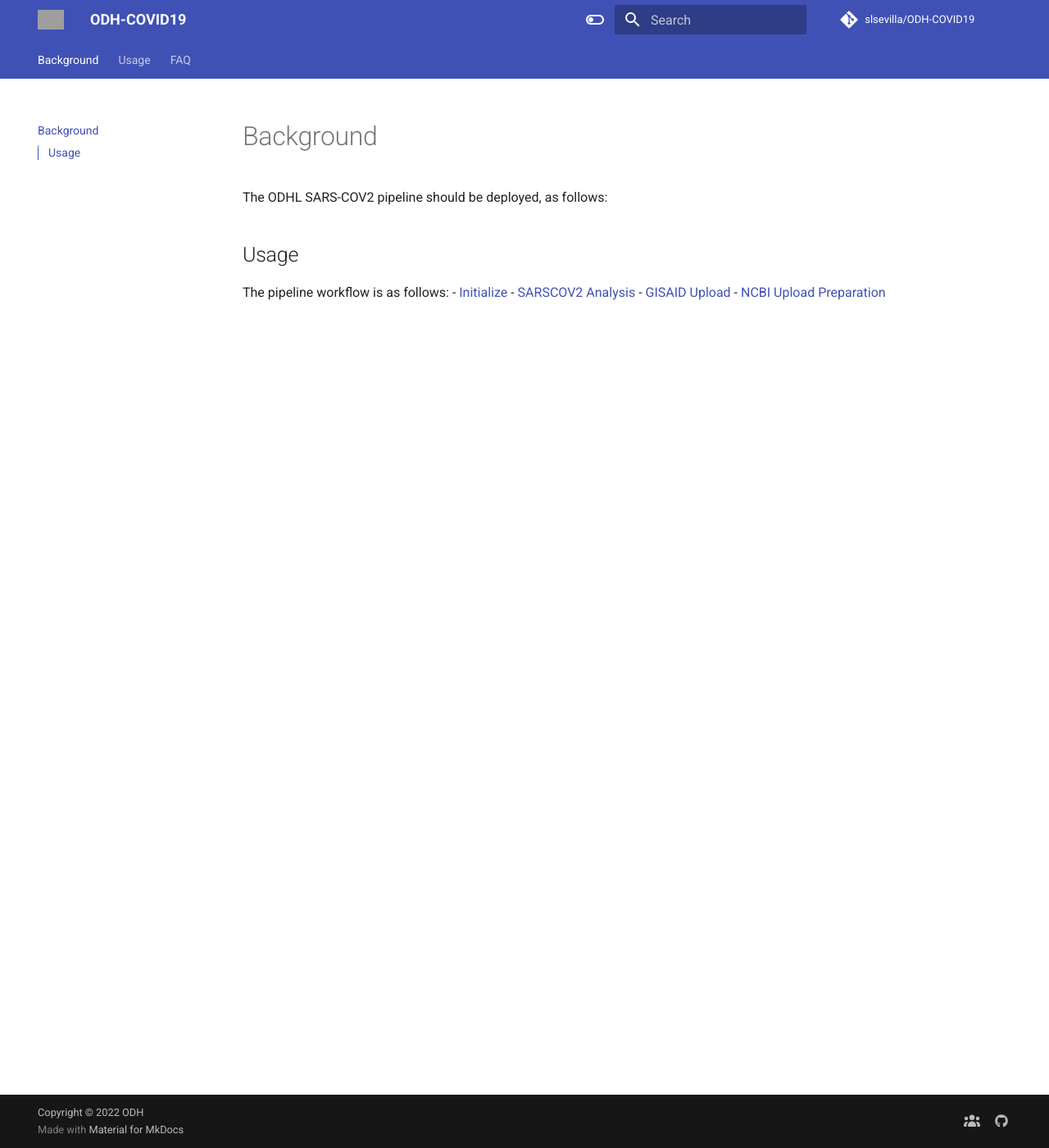
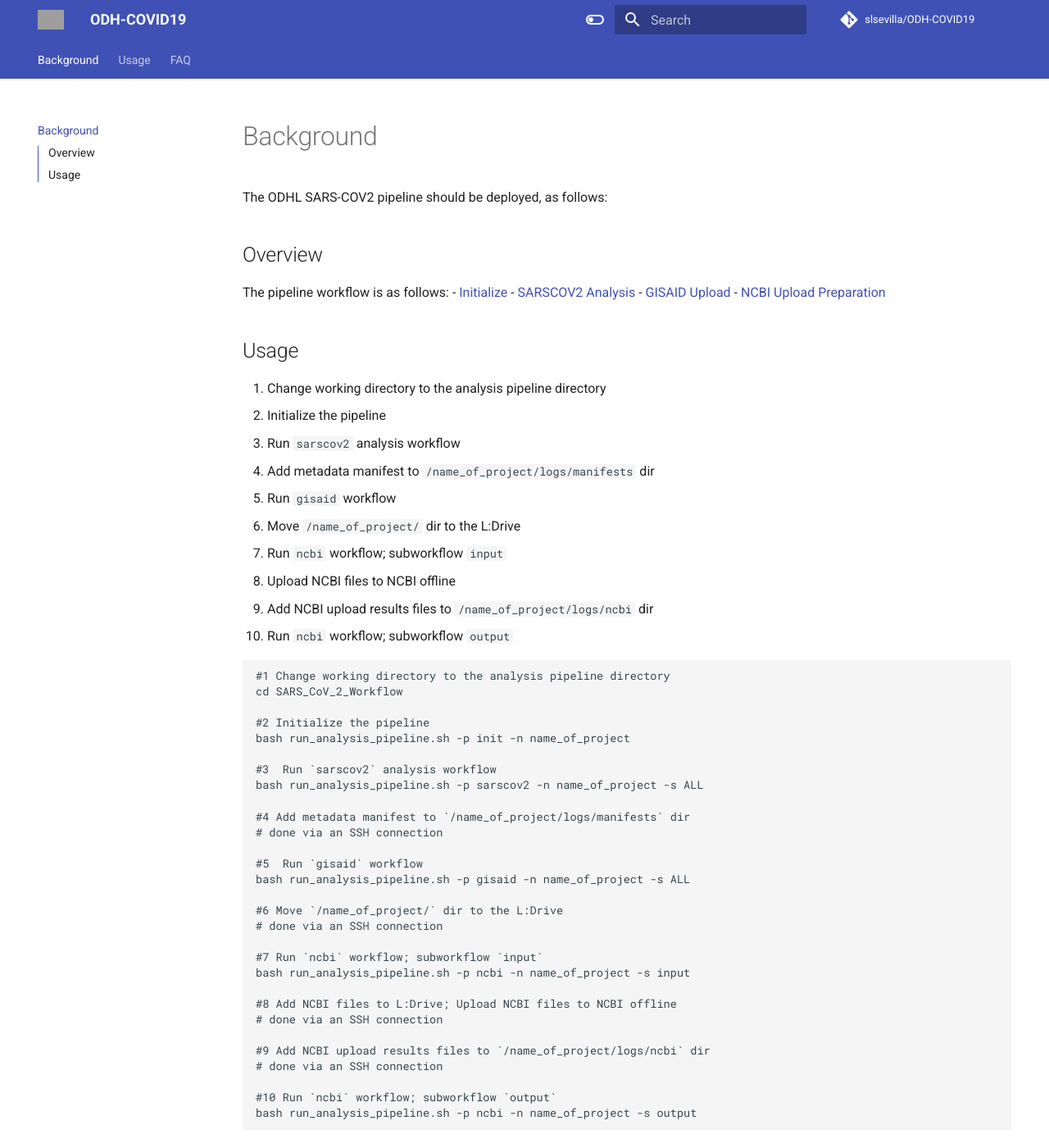
Before and after one commit to ODHL/ODH-COVID19, an MkDocs documentation site: the page built from docs/index.md, in a window 1280 px wide and 1400 px high. Shown: the whole window at 82% size. Built offline with MkDocs 1.6.1 and Material for MkDocs 9.7.7, drawn with Linux system fonts in a browser that asks for light colours; comment, search, counter and statistics services are not loaded; the version menu is left out; grey boxes are pictures that could not be loaded.

Commit message:
docs: continue updating

````diff
--- a/docs/index.md
+++ b/docs/index.md
@@ -1,7 +1,52 @@
 The ODHL SARS-COV2 pipeline should be deployed, as follows:
-## Usage
+
+## Overview
 The pipeline workflow is as follows:
 - [Initialize](https://odhl.github.io/SARS_CoV_2_Workflow/ODH-COVID19/getting-started/#initialization)
 - [SARSCOV2 Analysis](https://odhl.github.io/SARS_CoV_2_Workflow/ODH-COVID19/analysis/)
 - [GISAID Upload](https://odhl.github.io/SARS_CoV_2_Workflow/ODH-COVID19/gisaid/)
 - [NCBI Upload Preparation](https://odhl.github.io/SARS_CoV_2_Workflow/ODH-COVID19/ncbi/)
+
+## Usage
+1. Change working directory to the analysis pipeline directory
+2. Initialize the pipeline
+3. Run `sarscov2` analysis workflow
+4. Add metadata manifest to `/name_of_project/logs/manifests` dir
+5. Run `gisaid` workflow
+6. Move `/name_of_project/` dir to the L:Drive
+7. Run `ncbi` workflow; subworkflow `input`
+8. Upload NCBI files to NCBI offline
+9. Add NCBI upload results files to `/name_of_project/logs/ncbi` dir
+10. Run `ncbi` workflow; subworkflow `output`
+
+```
+#1 Change working directory to the analysis pipeline directory
+cd SARS_CoV_2_Workflow
+
+#2 Initialize the pipeline
+bash run_analysis_pipeline.sh -p init -n name_of_project
+
+#3  Run `sarscov2` analysis workflow
+bash run_analysis_pipeline.sh -p sarscov2 -n name_of_project -s ALL
+
+#4 Add metadata manifest to `/name_of_project/logs/manifests` dir
+# done via an SSH connection
+
+#5  Run `gisaid` workflow
+bash run_analysis_pipeline.sh -p gisaid -n name_of_project -s ALL
+
+#6 Move `/name_of_project/` dir to the L:Drive
+# done via an SSH connection
+
+#7 Run `ncbi` workflow; subworkflow `input`
+bash run_analysis_pipeline.sh -p ncbi -n name_of_project -s input
+
+#8 Add NCBI files to L:Drive; Upload NCBI files to NCBI offline
+# done via an SSH connection
+
+#9 Add NCBI upload results files to `/name_of_project/logs/ncbi` dir
+# done via an SSH connection
+
+#10 Run `ncbi` workflow; subworkflow `output`
+bash run_analysis_pipeline.sh -p ncbi -n name_of_project -s output
+```
````
Also changed, not shown: docs/ODH-COVID19/ncbi.md (+22 -4 lines), site/ODH-COVID19/analysis/index.html, site/ODH-COVID19/dependencies/index.html (added), site/ODH-COVID19/getting-started/index.html, site/ODH-COVID19/gisaid/index.html, site/ODH-COVID19/tutorial/index.html, site/search/search_index.json, site/sitemap.xml, 1 other file.
